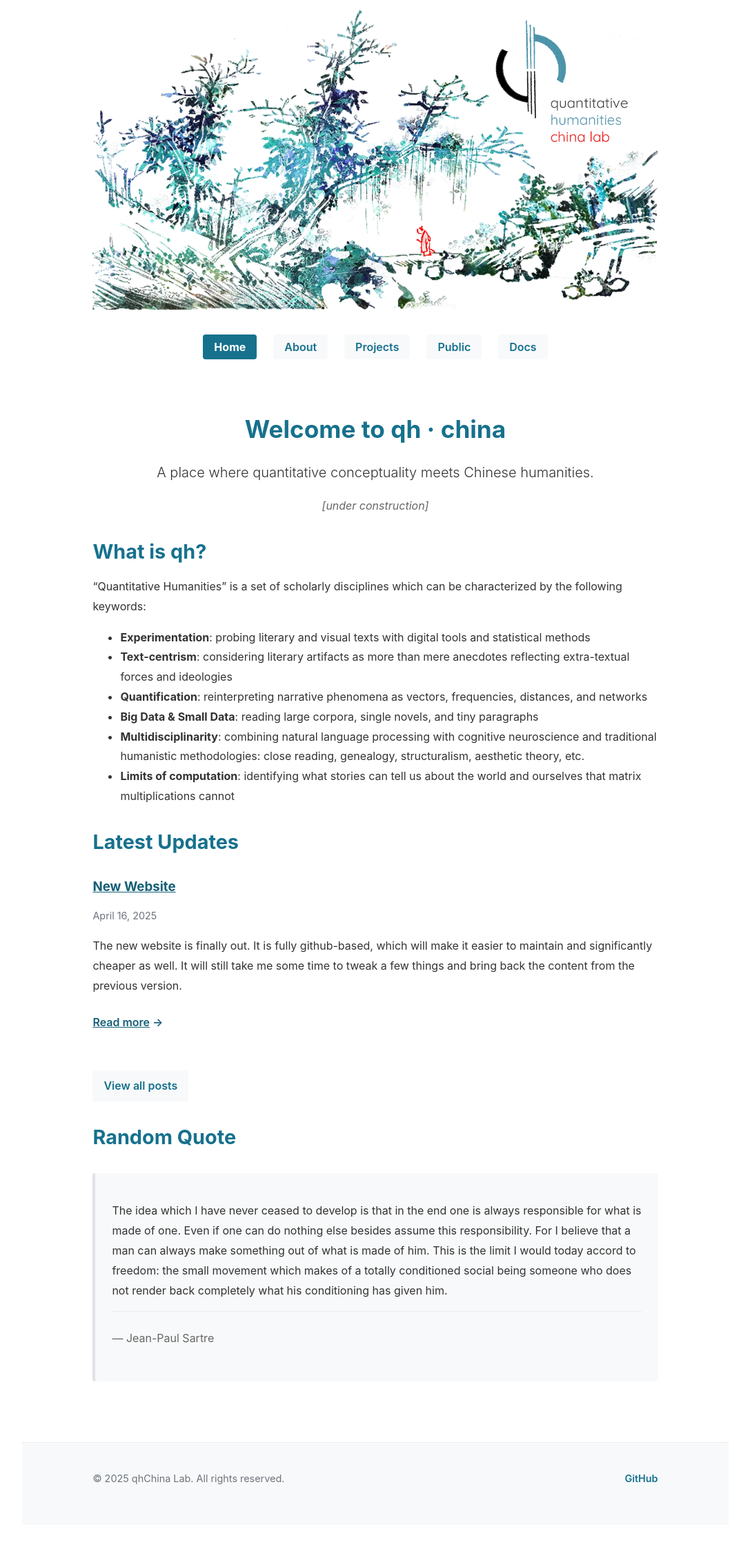
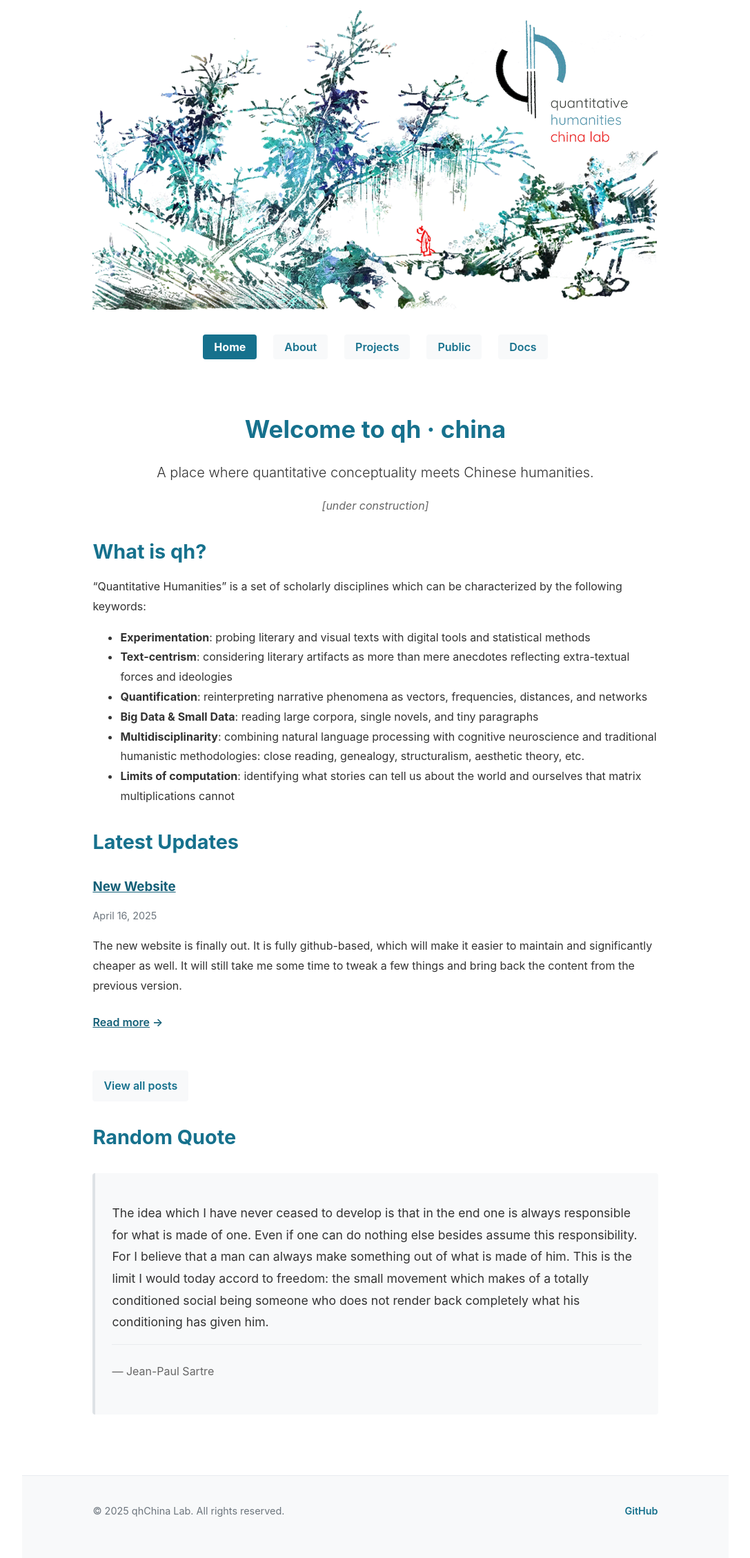
Before and after one commit to mcjkurz/qhchina, a Jekyll site: the page built from docs/index.md, in a window 1280 px wide. Shown: the whole page at 69% size, without its empty margins (96-1183 px from the left). Built offline with Jekyll 4.4.1, drawn with Linux system fonts in a browser that asks for light colours; before the commit the page ends 2211 px from its top, so only the background shows below that.

Commit message:
updates to webpage

```diff
--- a/docs/_includes/random_quote.html
+++ b/docs/_includes/random_quote.html
@@ -4,11 +4,9 @@
 
 <div class="random-quote">
   <blockquote>
-    {% if quote.language != "en" %}
-    <p class="chinese-text">{{ quote.text }}</p>
+    <p>{{ quote.text }}</p>
+    {% if quote.translation %}
     <p class="translation">{{ quote.translation }}</p>
-    {% else %}
-    <p>{{ quote.text }}</p>
     {% endif %}
 
     <footer>
@@ -18,18 +16,14 @@
       {% if quote.source %}
         <br>
         <cite>
-          {% if quote.language != "en" %}
           {{ quote.source }}
           {% if quote.source_translation %}
           <br>
           <span class="source-translation">{{ quote.source_translation }}</span>
           {% endif %}
-          {% else %}
-            {{ quote.source }}
           {% if quote.source_detail %}
           <br>
           <span class="source-detail">{{ quote.source_detail }}</span>
-            {% endif %}
           {% endif %}
         </cite>
       {% endif %}
@@ -51,7 +45,7 @@
   padding: 0;
 }
 
-.random-quote .chinese-text {
+.random-quote p {
   font-size: 1.1em;
   margin-bottom: 1rem;
 }
@@ -59,6 +53,8 @@
 .random-quote .translation {
   color: #666;
   font-style: italic;
+  font-size: 1em;
+  margin-top: 0.5rem;
 }
 
 .random-quote footer {
```
Also changed, not shown: docs/_data/quotes.json (+4 -7 lines). Lines whose indentation alone changed are shown as unchanged.
